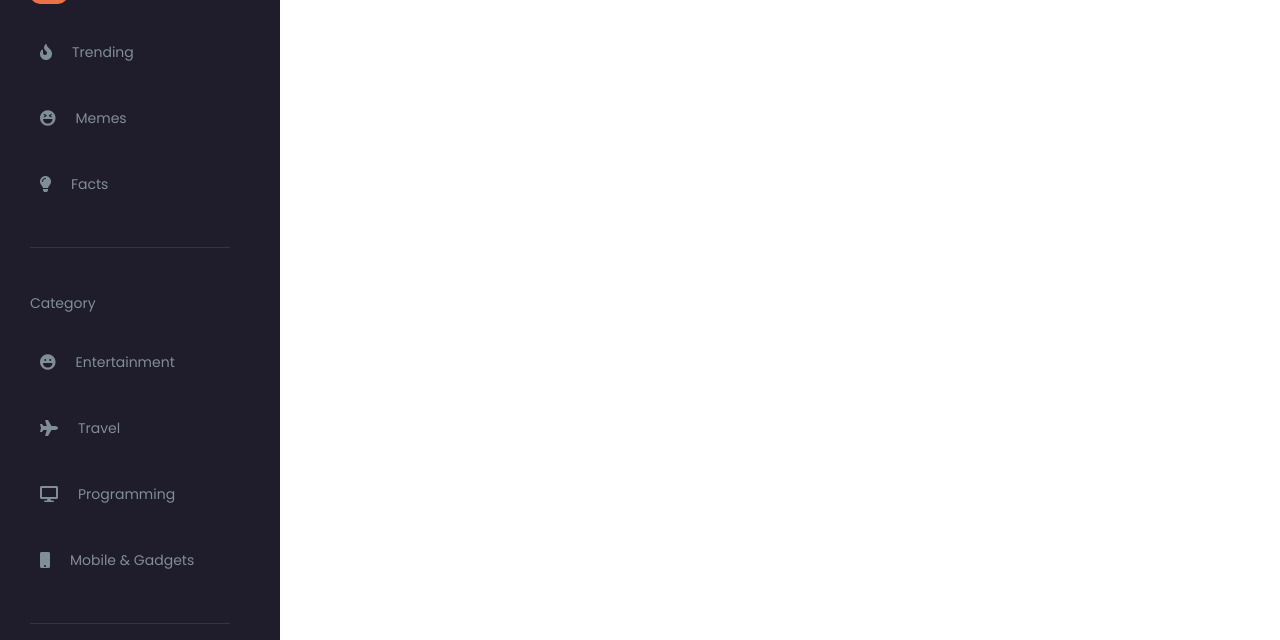
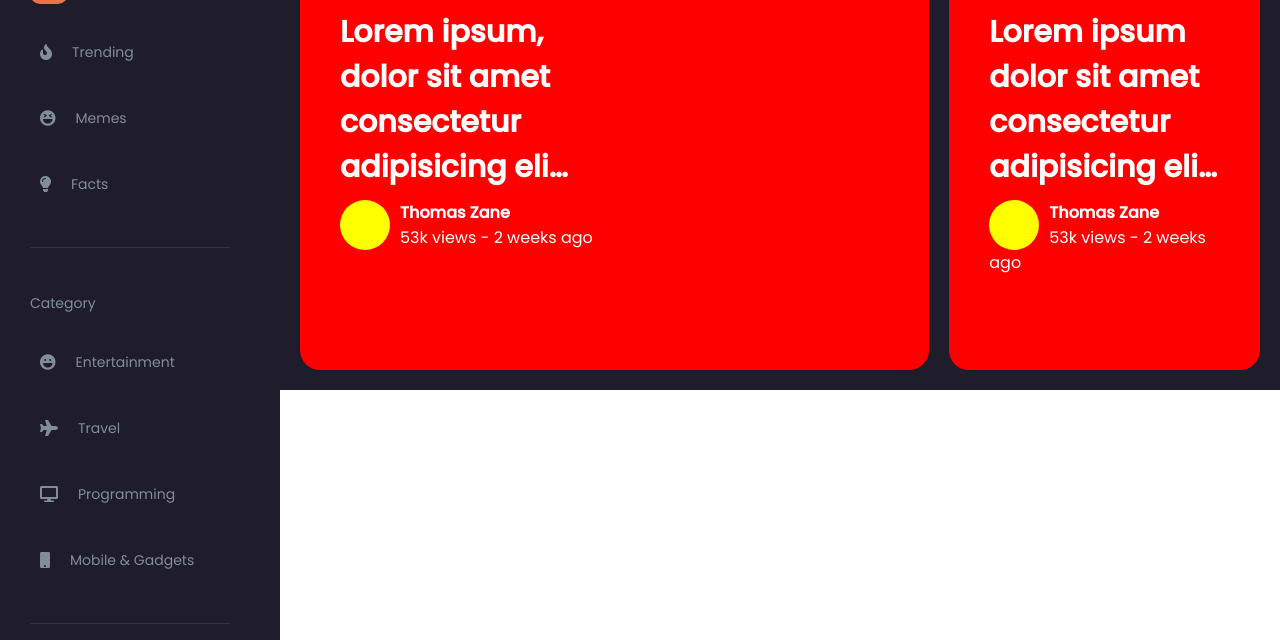
Before and after one commit to binamralamsal/Sample-Blog-Website-HomePage, a plain HTML site: page index.html in a window 1280 px wide. Shown: the part 160-800 px from the top of the page. Drawn offline with Linux system fonts and the light colour scheme.

Commit message:
Added top posts in discover page

```diff
--- a/css/style.css
+++ b/css/style.css
@@ -130,7 +130,7 @@ main aside ul li:hover .aside-icon-content,
 
 main .content {
   margin-left: 280px;
-
+  padding: 20px;
   background-color: #1f1d2b;
 }
 
@@ -192,6 +192,62 @@ main .content {
   color: white;
 }
 
+.page-title {
+  color: white;
+  font-size: 2rem;
+  font-weight: bold;
+}
+
+.top-posts {
+  display: grid;
+  grid-template: repeat(1, 3fr) / repeat(3, 100fr);
+  gap: 20px;
+}
+
+.top-post {
+  background: red;
+  height: 50vh;
+  border-radius: 20px;
+  padding: 40px;
+}
+
+.top-post-1 {
+  grid-column: span 2;
+}
+
+.top-posts .top-post .top-post-title {
+  font-size: 30px;
+  display: -webkit-box;
+  -webkit-box-orient: vertical;
+  /* Change the line bellow to see the magic! */
+  -webkit-line-clamp: 4;
+  overflow: hidden;
+  font-weight: bold;
+  color: white;
+  width: 12ch;
+}
+
+.top-post-details {
+  margin-top: 10px;
+}
+
+.top-post-avatar {
+  width: 50px;
+  height: 50px;
+  border-radius: 100%;
+  float: left;
+  margin-right: 10px;
+  background: yellow;
+}
+
+.top-post-details p {
+  color: white;
+}
+
+.top-post-author {
+  font-weight: 600;
+}
+
 /* width */
 ::-webkit-scrollbar {
   width: 5px;
--- a/index.html
+++ b/index.html
@@ -106,7 +106,35 @@
         </div>
         <div id="aside-empty"></div>
       </aside>
-      <div class="content"></div>
+      <div class="content">
+        <p class="page-title">Discover</p>
+        <section class="top-posts">
+          <div class="top-post top-post-1">
+            <p class="top-post-title">
+              Lorem ipsum, dolor sit amet consectetur adipisicing elit.
+              Mollitia, cupiditate magni amet atque ex quis natus delectus
+              dolore. Error, mollitia?
+            </p>
+            <div class="top-post-details">
+              <div class="top-post-avatar"></div>
+              <p class="top-post-author">Thomas Zane</p>
+              <p>53k views - 2 weeks ago</p>
+            </div>
+          </div>
+          <div class="top-post top-post-2">
+            <p class="top-post-title">
+              Lorem ipsum dolor sit amet consectetur adipisicing elit. Quasi,
+              nemo dolorum tempore ratione quae facilis perspiciatis nesciunt
+              fugit cupiditate explicabo.
+            </p>
+            <div class="top-post-details">
+              <div class="top-post-avatar"></div>
+              <p class="top-post-author">Thomas Zane</p>
+              <p>53k views - 2 weeks ago</p>
+            </div>
+          </div>
+        </section>
+      </div>
     </main>
   </body>
   <script src="js/script.js"></script>
```
